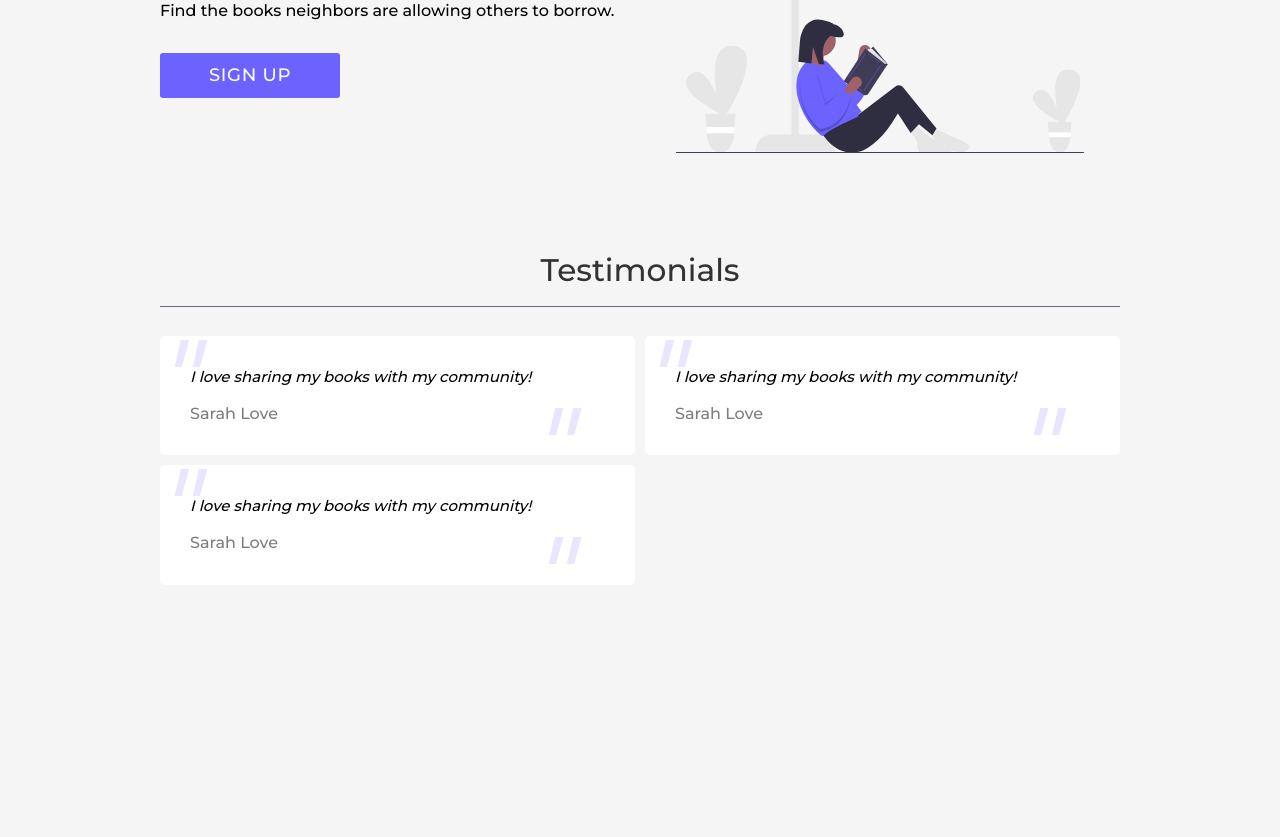
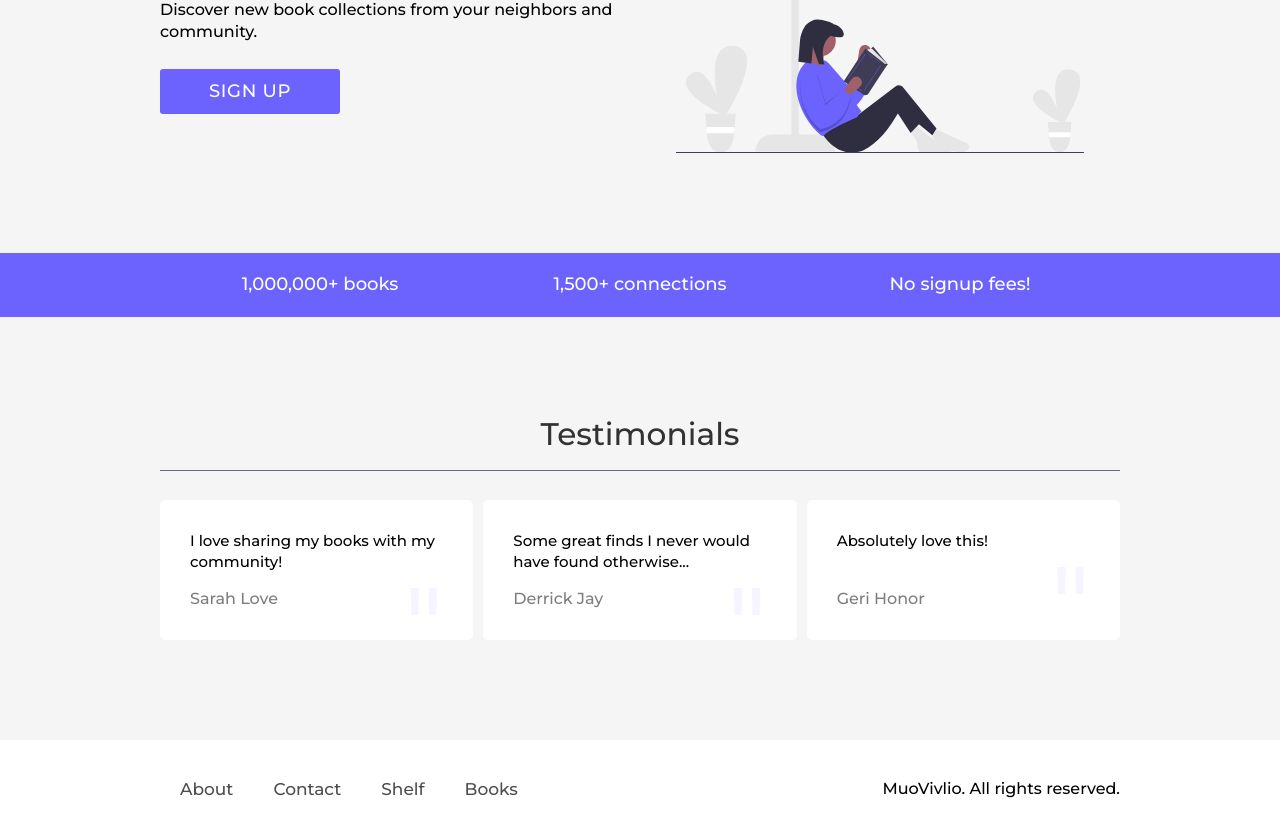
Before and after one commit to Neighborhood-Library/FrontEnd, a React (Create React App) app: page / in a window 1280 px wide. Shown: the part 319-1156 px from the top of the page. Before the commit the page ends 1004 px from the top, so only its background shows below. Built offline with nearby package versions, Linux system fonts and the light colour scheme; no server answers.

Commit message:
front page UI and contact page Google maps embed

```diff
--- a/src/components/Footer.js
+++ b/src/components/Footer.js
@@ -1,9 +1,16 @@
 import React from 'react';
+import { Link } from 'react-router-dom';
 
 const Footer = () => {
   return (
     <footer>
-      {/* <p className="appTitle">Share the Experience of Your Books With Others</p> */}
+      <nav className="app-nav">
+        <Link to="/about">About</Link>
+        <Link to="/contact">Contact</Link>
+        <Link>Shelf</Link>
+        <Link>Books</Link>
+      </nav>
+      <p>MuoVivlio. All rights reserved.</p>
     </footer>
   )
 };
--- a/src/components/landingPage/LandingPage.js
+++ b/src/components/landingPage/LandingPage.js
@@ -8,10 +8,10 @@ export const LandingPage = () => {
 			<section id="hero">
 				<div>
 					<h1 className='cta'>
-						Explore your local book jungle
+						Explore your local book jungle!
 					</h1>
 					<p>
-						Find the books neighbors are allowing others to borrow.
+						Discover new book collections from your neighbors and community.
 					</p>
 					<Link className='sign-up' to='/register'>
 						<CustomButton isSignUp>Sign Up</CustomButton>
@@ -19,8 +19,10 @@ export const LandingPage = () => {
 				</div>
 				<img src="img/reading.svg" alt="reading book" />
 			</section>
-			<section>
-
+			<section id="milestones">
+				<h4>1,000,000+ books</h4>
+				<h4>1,500+ connections</h4>
+				<h4>No signup fees!</h4>
 			</section>
 			<section id="testimonials">
 				<div className="heading">
@@ -32,12 +34,12 @@ export const LandingPage = () => {
 					<p className="test-author">Sarah Love</p>
 				</div>
 				<div className="test-cont">
-					<p className="test-quote">I love sharing my books with my community!</p>
-					<p className="test-author">Sarah Love</p>
+					<p className="test-quote">Some great finds I never would have found otherwise...</p>
+					<p className="test-author">Derrick Jay</p>
 				</div>
 				<div className="test-cont">
-					<p className="test-quote">I love sharing my books with my community!</p>
-					<p className="test-author">Sarah Love</p>
+					<p className="test-quote">Absolutely love this!</p>
+					<p className="test-author">Geri Honor</p>
 				</div>
 			</section>
 		</div>
--- a/src/components/landingPage/landing.scss
+++ b/src/components/landingPage/landing.scss
@@ -8,7 +8,7 @@
 		margin-bottom: 30px;
 
 		p {
-			margin-bottom: 30px;
+			margin-bottom: 2.5rem;
 		}
 
 		@media (max-width: $phone) {
@@ -22,15 +22,26 @@
 	}
 }
 
+#milestones {
+	width: 100%;
+	padding: 3.5em 12.5%;
+	display: grid;
+	grid-template-columns: 1fr 1fr 1fr;
+	background-color: #6c63ff;
+	color: #fff;
+
+	text-align: center;
+}
+
 #testimonials {
 	display: grid;
 	// grid-template-columns: repeat(auto-fit, minmax(240px, 1fr) minmax(240px, 1fr) minmax(240px, 1fr));
-	grid-template-columns: [main-start] 1fr [content-start] 1fr [content-end];
+	grid-template-columns: [main-start] 1fr [content-start] 1fr [content-end] 1fr [main-end];
 	grid-gap: 10px;
 
 	.heading {
 		grid-column-start: main-start;
-		grid-column-end: content-end;
+		grid-column-end: main-end;
 
 		h3 {
 			text-align: center;
@@ -47,28 +58,31 @@
 		padding: 30px;
 		border-radius: 5px;
 		overflow: hidden;
+		display: flex;
+		flex-flow: column;
+		justify-content: space-between;
 
 		.test-quote {
-			font-style: italic;
 			font-size: 1.5rem;
 			margin-bottom: 15px;
 			position: relative;
 
-			&::before {
-				content: '"';
-				color: #e8e6ff;
-				position: absolute;
-				font-size: 10rem;
-				top: -63px;
-				left: -33px;
-			}
+			// &::before {
+			// 	content: '"';
+			// 	color: #e8e6ff;
+			// 	position: absolute;
+			// 	font-size: 10rem;
+			// 	top: -63px;
+			// 	left: -33px;
+			// }
 
 			&::after {
 				content: '"';
-				color: #e8e6ff;
+				color: #f6f5ff;
 				position: absolute;
 				font-size: 10rem;
-				top: 5px;
+				right: 0;
+				// top: 5px;
 			}
 		}
 
@@ -78,14 +92,14 @@
 
 		@media (max-width: $phone) {
 			grid-column-start: main-start;
-			grid-column-end: content-end;
+			grid-column-end: main-end;
 		}
 	}
 }
 
 .cta {
 	font-size: 4.5rem;
-	padding-bottom: 2%;
+	margin-bottom: 2.5rem;
 	color: #52524c;
 
 	@media (max-width: $phone) {
--- a/src/pages/Contact.js
+++ b/src/pages/Contact.js
@@ -5,7 +5,7 @@ const Contact = () => {
   return (
     <div className="page-wrap">
       <section className="card">
-        <p>Our Company</p>
+        <iframe src="https://www.google.com/maps/embed?pb=!1m18!1m12!1m3!1d822.3086478005408!2d-114.3475882819323!3d34.47157265380088!2m3!1f0!2f0!3f0!3m2!1i1024!2i768!4f13.1!3m3!1m2!1s0x80d1edef9b1a6b11%3A0x4a9ca101cc150bd6!2sLondon%20Bridge!5e0!3m2!1sen!2sus!4v1593828380226!5m2!1sen!2sus" frameborder="0" style={{border:'0',width:"100%",height:"300px"}} allowfullscreen="" aria-hidden="false" tabindex="0" title="location"></iframe>
       </section>
       <section className="card">
         <form id="contact-page">
--- a/src/pages/Contact.scss
+++ b/src/pages/Contact.scss
@@ -1,3 +1,8 @@
 label {
     font-size: 2em;
 }
+.page-wrap {
+    .card:first-child {
+        margin-bottom: 25px;
+    }
+}
--- a/src/scss/App.scss
+++ b/src/scss/App.scss
@@ -121,11 +121,6 @@ hr {margin: 3em 0;}
 	}
 }
 
-.page-wrap {
-	width: 75%;
-	margin: 0 auto;
-}
-
 /* Pop up Modals */
 .warning {
 	background: #f00;
--- a/src/scss/combined.scss
+++ b/src/scss/combined.scss
@@ -4,6 +4,7 @@
 
 /* Page specific */
 @import './App.scss';
+@import './footer.scss';
 @import '../components/landingPage/landing.scss';
 @import './about.scss';
 @import '../components/userDashboard/UserDashboard.scss';
--- /dev/null
+++ b/src/scss/footer.scss
@@ -0,0 +1,11 @@
+footer {
+    display: flex;
+    justify-content: space-between;
+    align-items: center;
+    background: #fff;
+    padding: 30px 12.5%;
+
+    .app-nav {
+        justify-content: start;
+    }
+}
--- a/src/scss/global.scss
+++ b/src/scss/global.scss
@@ -16,7 +16,8 @@ p {
 	color: $sec-color;
 }
 section {
-	margin-bottom: 100px;
+	width: 75%;
+	margin:0 auto 100px;
 }
 a {
 	text-decoration: none;
```
